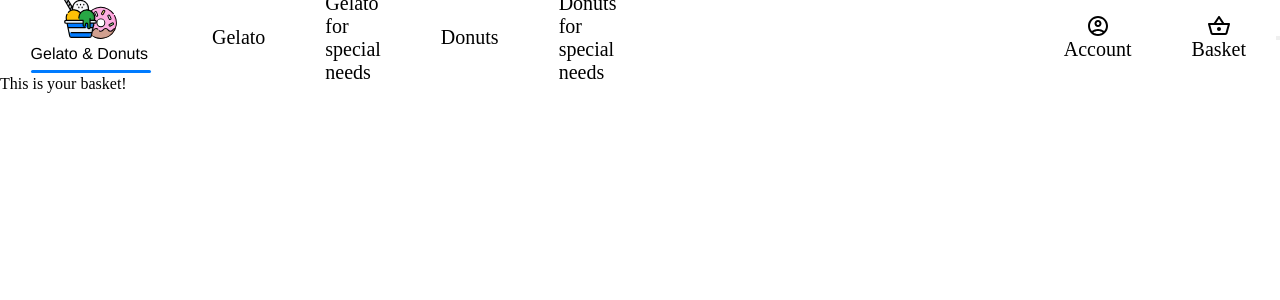
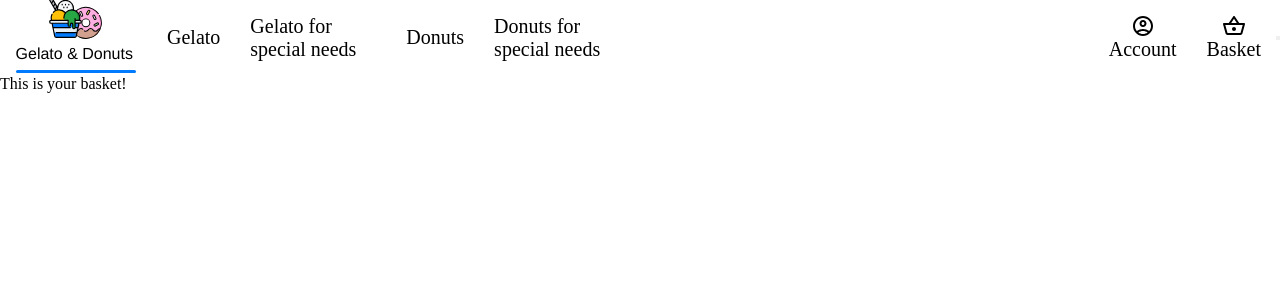
Before and after one commit to IonutDevBst/Proiect-Deloitte1, a React (Create React App) app: page /basket in a window 1280 px wide. Shown: the top 300 px of the page. Built offline with nearby package versions, Linux system fonts and the light colour scheme.

Commit message:
update inline menu

```diff
--- a/src/components/Navbar.css
+++ b/src/components/Navbar.css
@@ -43,7 +43,7 @@
   text-decoration: none;
   color: rgb(0, 0, 0);
   font-size: 20px;
-  padding: 10px 20px;
+  padding: 5px 5px;
   margin: 0 10px;
   cursor: pointer;
 }
```
